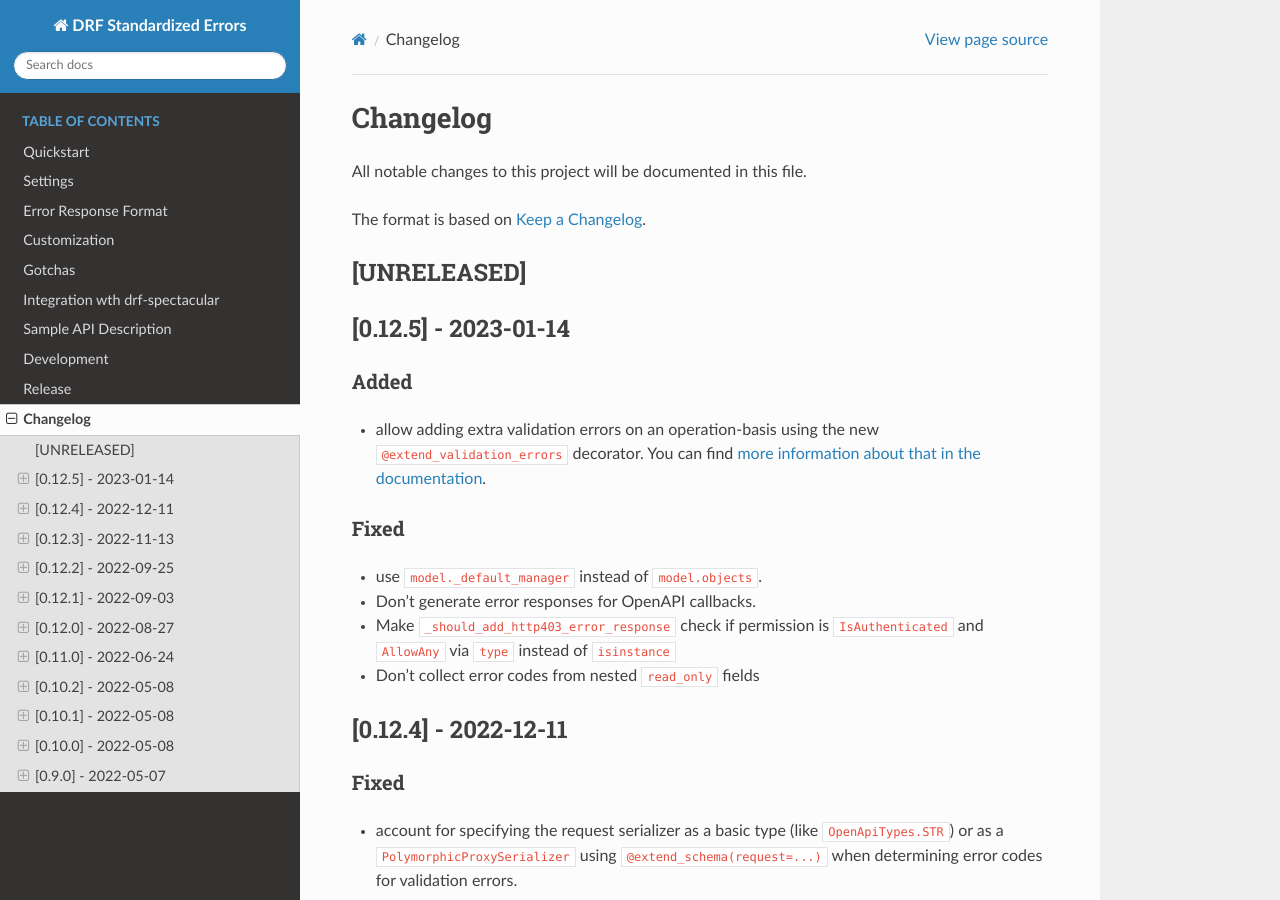
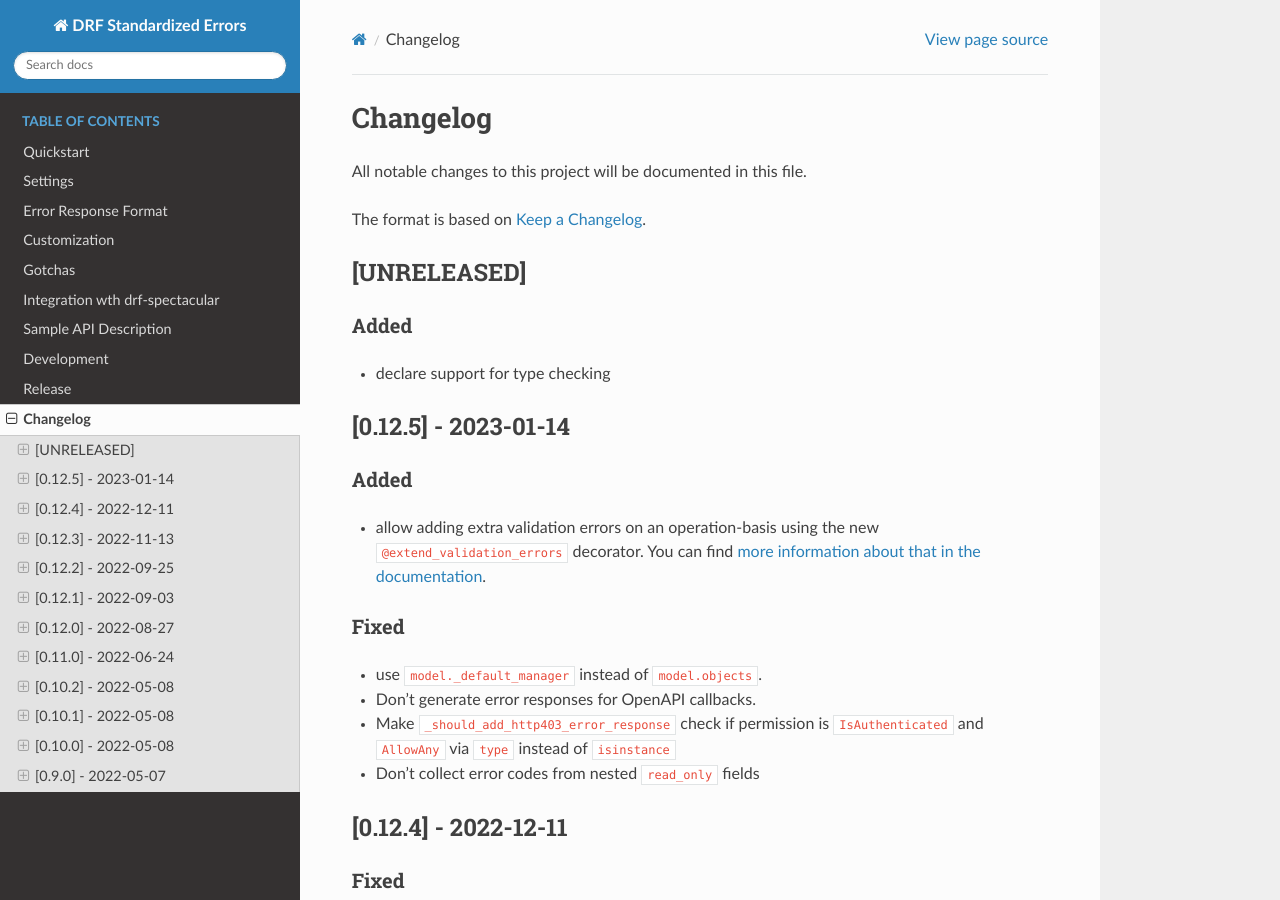
Before and after one commit to ghazi-git/drf-standardized-errors, a Sphinx documentation site: the page built from docs/changelog.md, in a window 1280 px wide and 900 px high. Built offline with Sphinx 7.4.7 and the Read the Docs theme 2.0.0, drawn with Linux system fonts in a browser that asks for light colours.

Commit message:
declare support for type checking (fixes #32)

```diff
--- a/docs/changelog.md
+++ b/docs/changelog.md
@@ -5,6 +5,8 @@ All notable changes to this project will be documented in this file.
 The format is based on [Keep a Changelog](https://keepachangelog.com/en/1.0.0/).
 
 ## [UNRELEASED]
+### Added
+- declare support for type checking
 
 ## [0.12.5] - 2023-01-14
 ### Added
```
Also changed, not shown: 1 other file.
